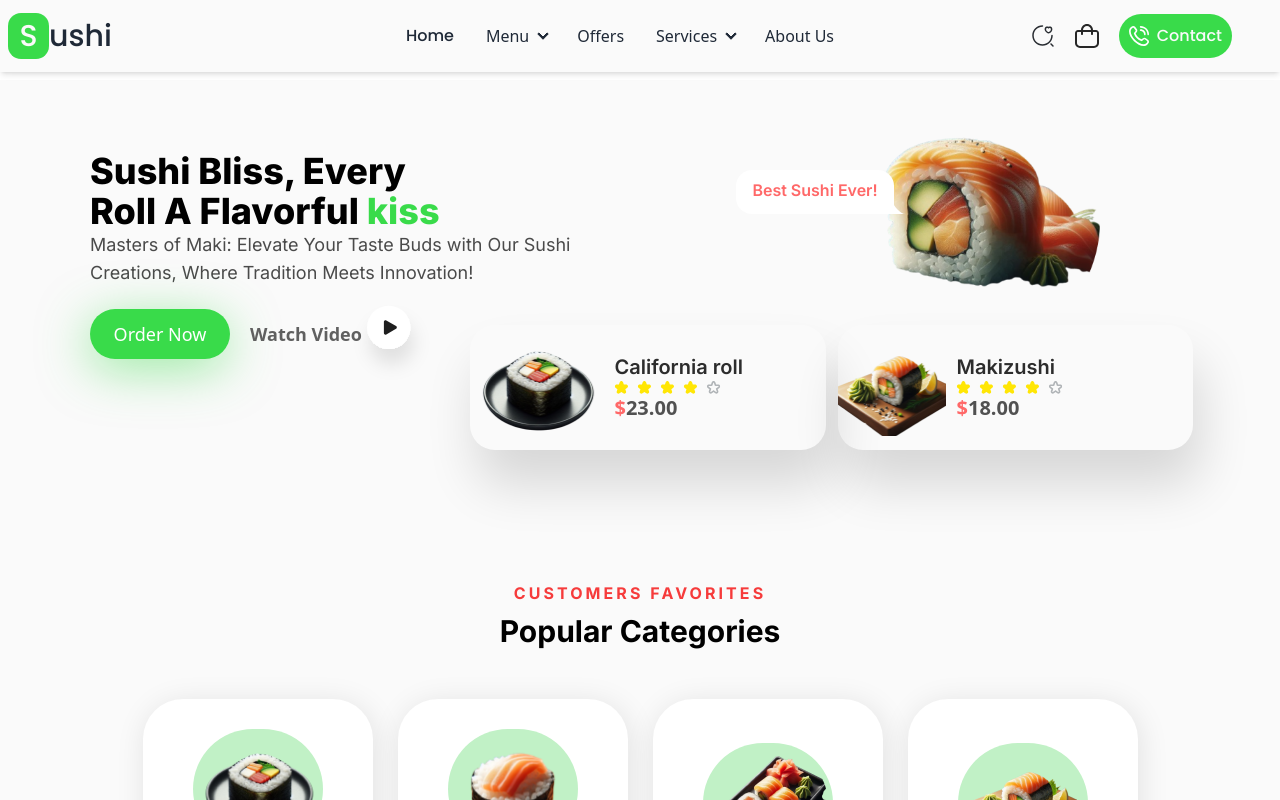
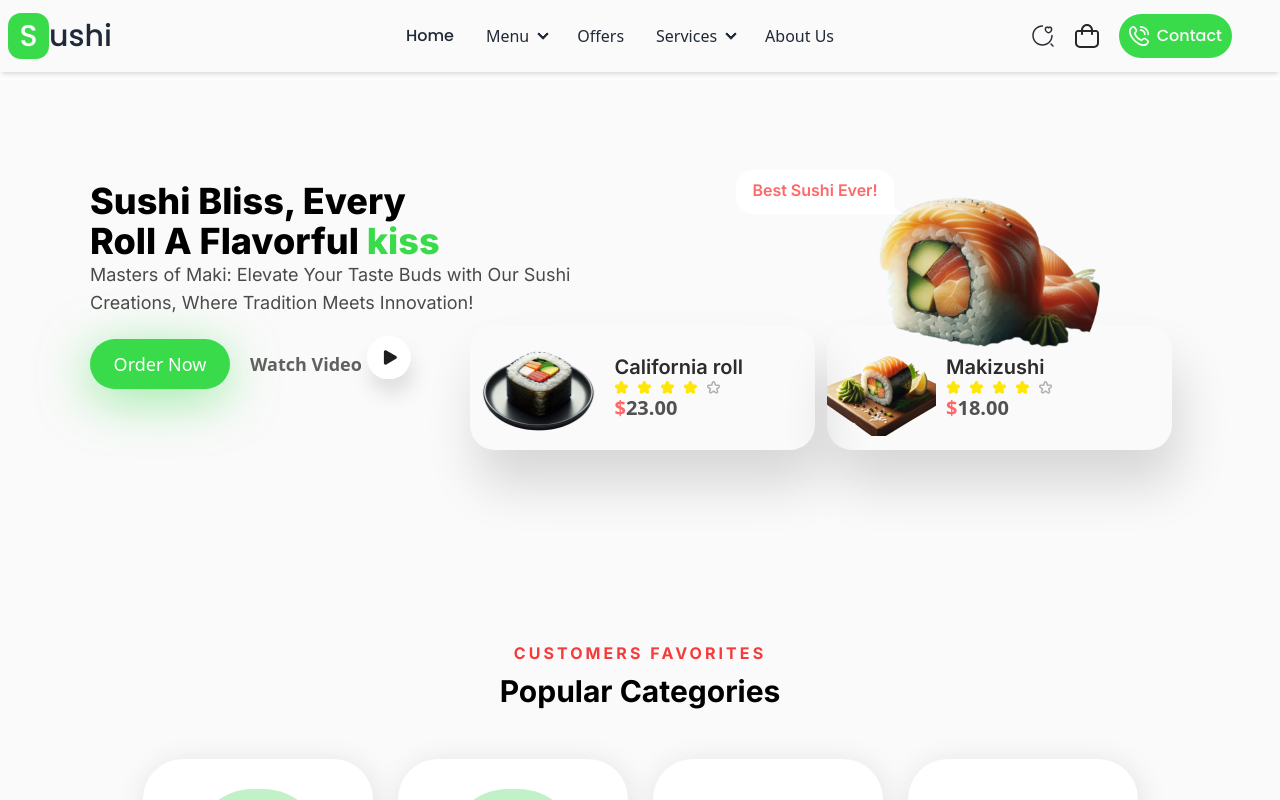
Before and after one commit to Maxwell011/sushi-experience, a React (Vite) app: page / in a window 1280 px wide. Shown: the top 800 px of the page. Built offline with nearby package versions, Linux system fonts and the light colour scheme.

Commit message:
Updated home image

```diff
--- a/src/App.tsx
+++ b/src/App.tsx
@@ -49,11 +49,11 @@ function App() {
               <img
                 src="/MAIN SUSHI IMAGE.png"
                 alt="sushi image"
-                className="mb-[420px] ml-[-90px] mt-"
+                className="mb-[420px] ml-[-90px] mt-[60px]"
               />
             </div>
             <div className="flex gap-3 ml-[-260px] mb-[250px] absolute left-[730px] top-[325px]">
-              <div className="shadow-[7px_35px_51px_0px_rgba(0,0,0,0.14)] w-[355.506px] h-[125px] rounded-[25px] flex items-center gap-[10px]">
+              <div className="shadow-[7px_35px_51px_0px_rgba(0,0,0,0.14)] w-[345px] h-[125px] rounded-[25px] flex items-center gap-[10px]">
                 <img
                   src="/_78d38fb4-559d-4cdb-822d-44ecdec0a7f8-removebg-preview 1.png"
                   alt="california-roll"
@@ -73,7 +73,7 @@ function App() {
                 </div>
               </div>
 
-              <div className="shadow-[7px_35px_51px_0px_rgba(0,0,0,0.14)] w-[355.506px] h-[125px] rounded-[25px] flex items-center gap-[10px]">
+              <div className="shadow-[7px_35px_51px_0px_rgba(0,0,0,0.14)] w-[345px] h-[125px] rounded-[25px] flex items-center gap-[10px]">
                 <img
                   src="/_cc226cf5-2147-430e-b16c-84644636b1fe-removebg-preview 1.png"
                   alt="popular-dish 2"
```
